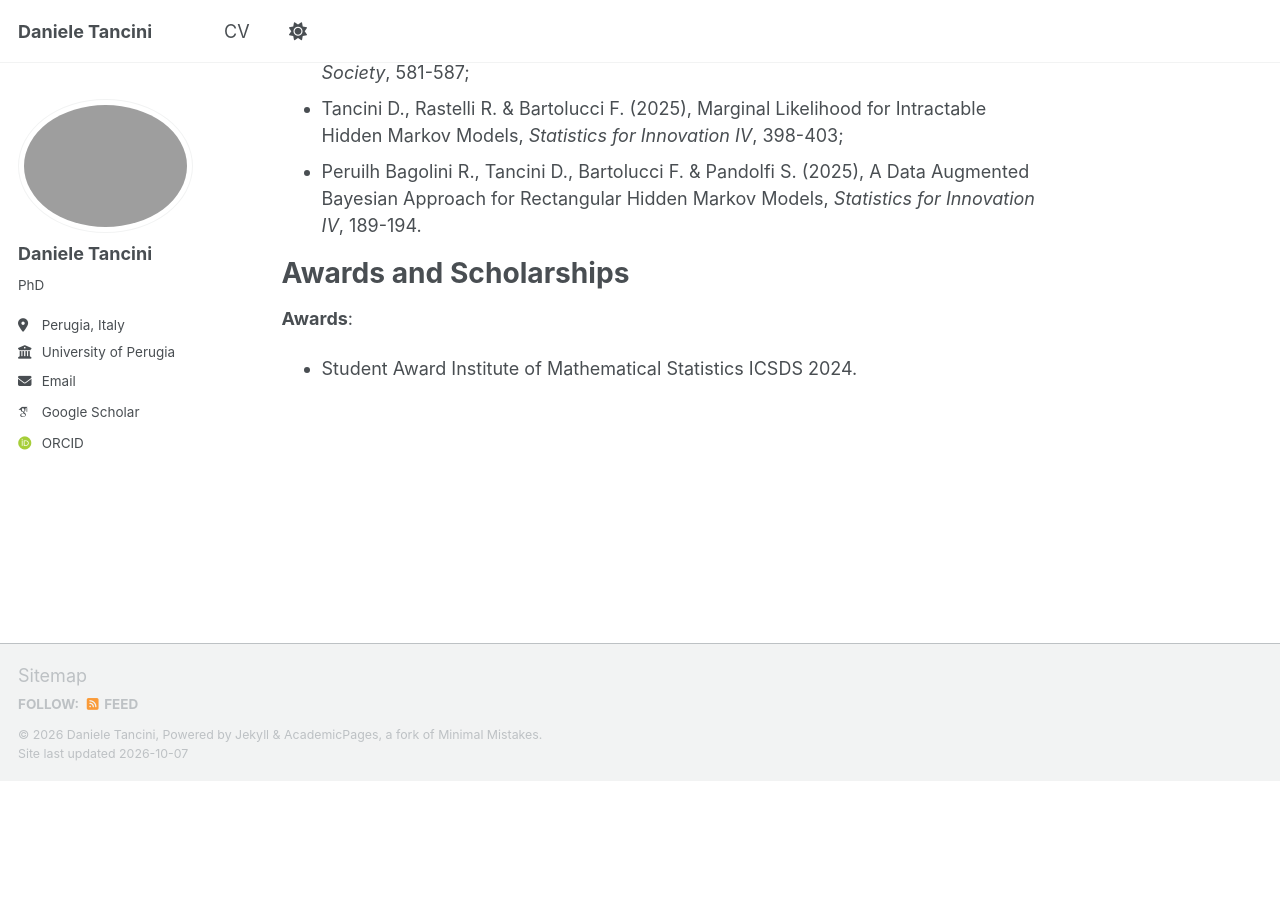
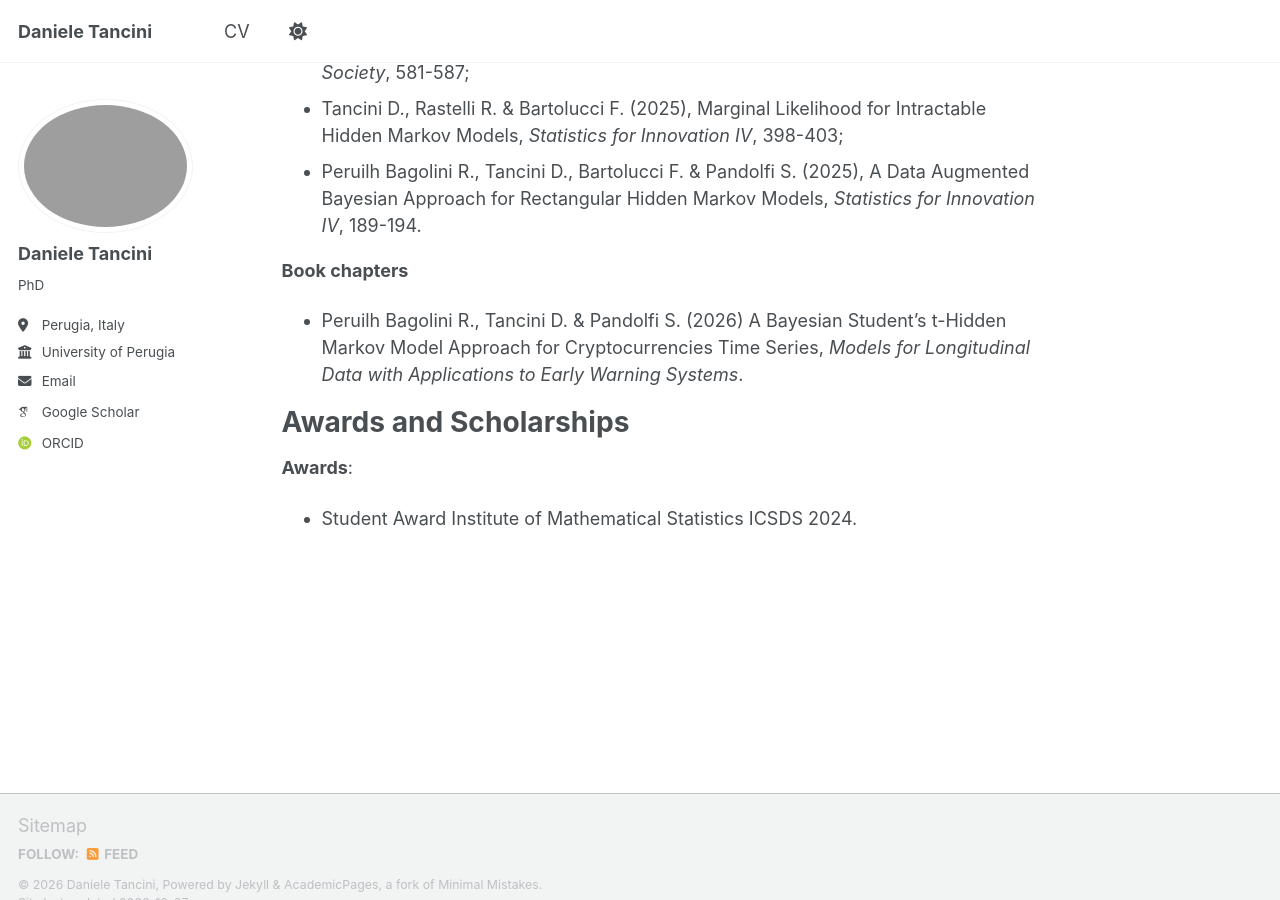
Before and after one commit to DanieleTancini/danieletancini.github.io, a Jekyll site: the page built from _pages/about.md, in a window 1280 px wide and 900 px high, scrolled down 847 px. Built offline with Jekyll 4.4.1, drawn with Linux system fonts in a browser that asks for light colours; some web fonts are replaced; a script that is not in the unit is left out; before the commit the page ends 1628 px from its top, so only the background shows below that; some of the changed text lies outside the part shown.

Commit message:
Update about.md with new publication details
Added a new book chapter publication to the about page.

```diff
--- a/_pages/about.md
+++ b/_pages/about.md
@@ -33,6 +33,9 @@ Models, *Statistics for Innovation IV*, 398-403;
 - Peruilh Bagolini R., Tancini D., Bartolucci F. & Pandolfi S. (2025), A Data Augmented Bayesian
 Approach for Rectangular Hidden Markov Models, *Statistics for Innovation IV*, 189-194.
 
+**Book chapters**
+- Peruilh Bagolini R., Tancini D. & Pandolfi S. (2026) A Bayesian Student's t-Hidden Markov Model Approach for Cryptocurrencies Time Series, *Models for Longitudinal Data with Applications to Early Warning Systems*.
+
 Awards and Scholarships
 ======
 **Awards**:
```
Also changed, not shown: other parts of _pages/about.md (+1 -1 lines).
